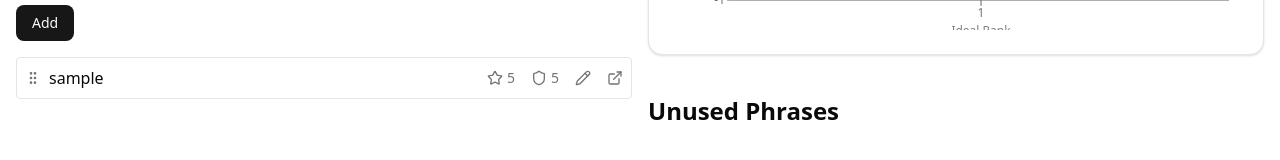
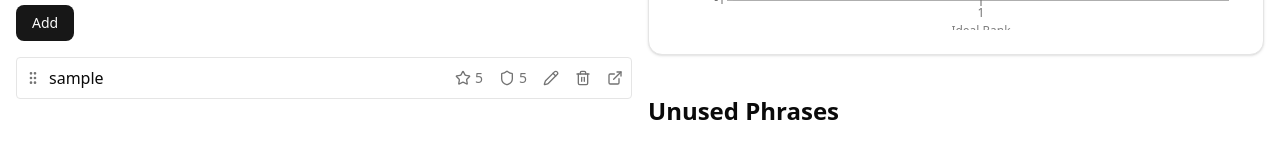
Before and after one commit to rbenj/aso-keyword-worksheet, a React (Vite) app: page / in a window 1280 px wide. Both pictures are taken after typing "Sample", "5", "5" into the empty fields and a click on the button "Add". Shown: the part 651-811 px from the top of the page. Built offline with nearby package versions, Linux system fonts and the light colour scheme.

Commit message:
Added delete button

```diff
--- a/src/App.tsx
+++ b/src/App.tsx
@@ -29,7 +29,7 @@ import {
   SelectTrigger,
   SelectValue,
 } from '@/components/ui/select';
-import { GripVertical, AlertTriangle, Star, Shield, ExternalLink, Pencil } from 'lucide-react';
+import { GripVertical, AlertTriangle, Star, Shield, ExternalLink, Pencil, Trash2 } from 'lucide-react';
 import { ChartContainer, ChartTooltip, ChartTooltipContent } from '@/components/ui/chart';
 import { Card, CardContent, CardDescription, CardHeader, CardTitle } from '@/components/ui/card';
 import { BarChart, Bar, XAxis, YAxis, CartesianGrid, Cell, LabelList } from 'recharts';
@@ -131,7 +131,7 @@ const GAME_CATEGORIES = [
   'Word',
 ];
 
-function PhraseItem({ phrase, onEdit }: { phrase: Phrase; onEdit: () => void }) {
+function PhraseItem({ phrase, onEdit, onDelete }: { phrase: Phrase; onEdit: () => void; onDelete: () => void }) {
   const {
     attributes,
     isDragging,
@@ -188,6 +188,15 @@ function PhraseItem({ phrase, onEdit }: { phrase: Phrase; onEdit: () => void })
           className="text-muted-foreground hover:text-foreground"
         >
           <Pencil className="h-4 w-4" />
+        </button>
+        <button
+          onClick={(e) => {
+            e.stopPropagation();
+            onDelete();
+          }}
+          className="text-muted-foreground hover:text-foreground"
+        >
+          <Trash2 className="h-4 w-4" />
         </button>
         <a
           href={`https://appfigures.com/reports/keyword-inspector?keyword=${encodeURIComponent(phrase.text)}`}
@@ -1028,6 +1037,10 @@ function App() {
     setEditingPhrase(null);
   };
 
+  const handleDeletePhrase = (phraseId: number) => {
+    setPhrases((prevPhrases) => prevPhrases.filter((p) => p.id !== phraseId));
+  };
+
   return (
     <>
       <div className="w-full min-h-screen bg-background">
@@ -1287,6 +1300,7 @@ function App() {
                         key={phrase.id}
                         phrase={phrase}
                         onEdit={() => handleEditPhrase(phrase)}
+                        onDelete={() => handleDeletePhrase(phrase.id)}
                       />
                     ))}
                   </SortableContext>
```
